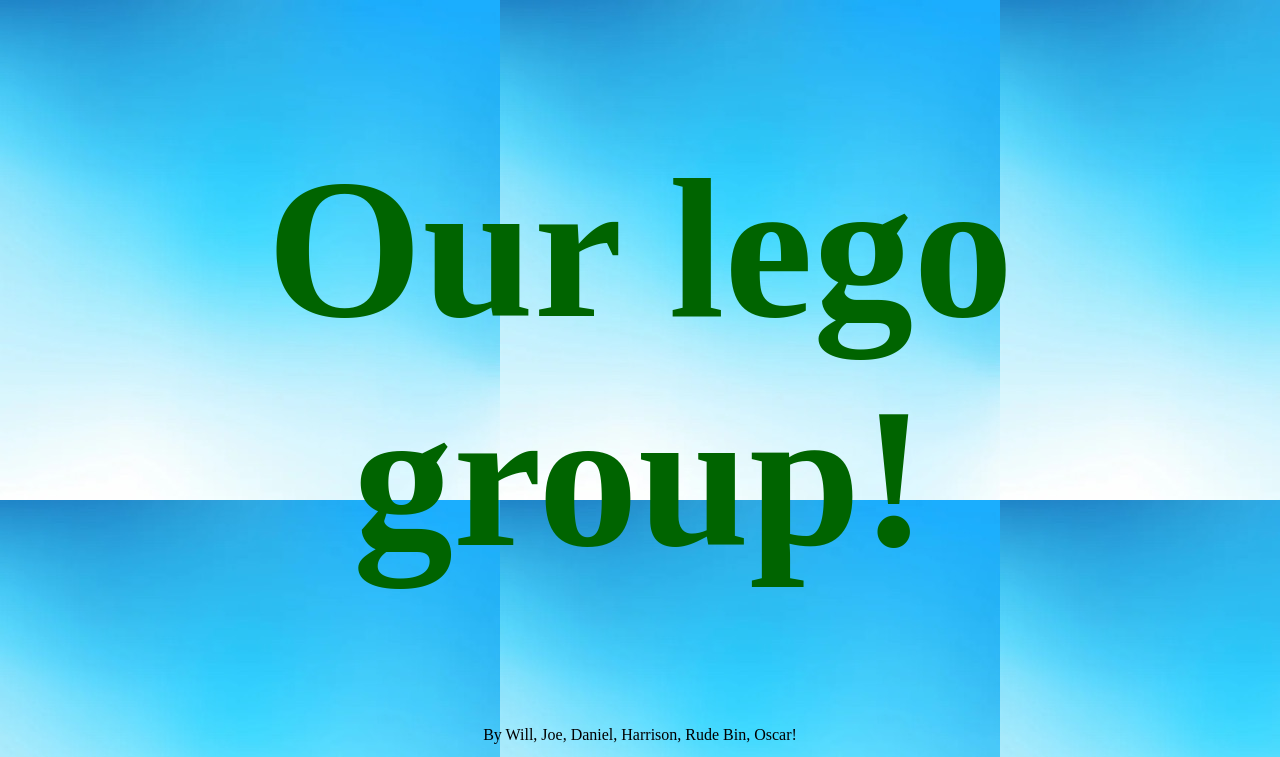
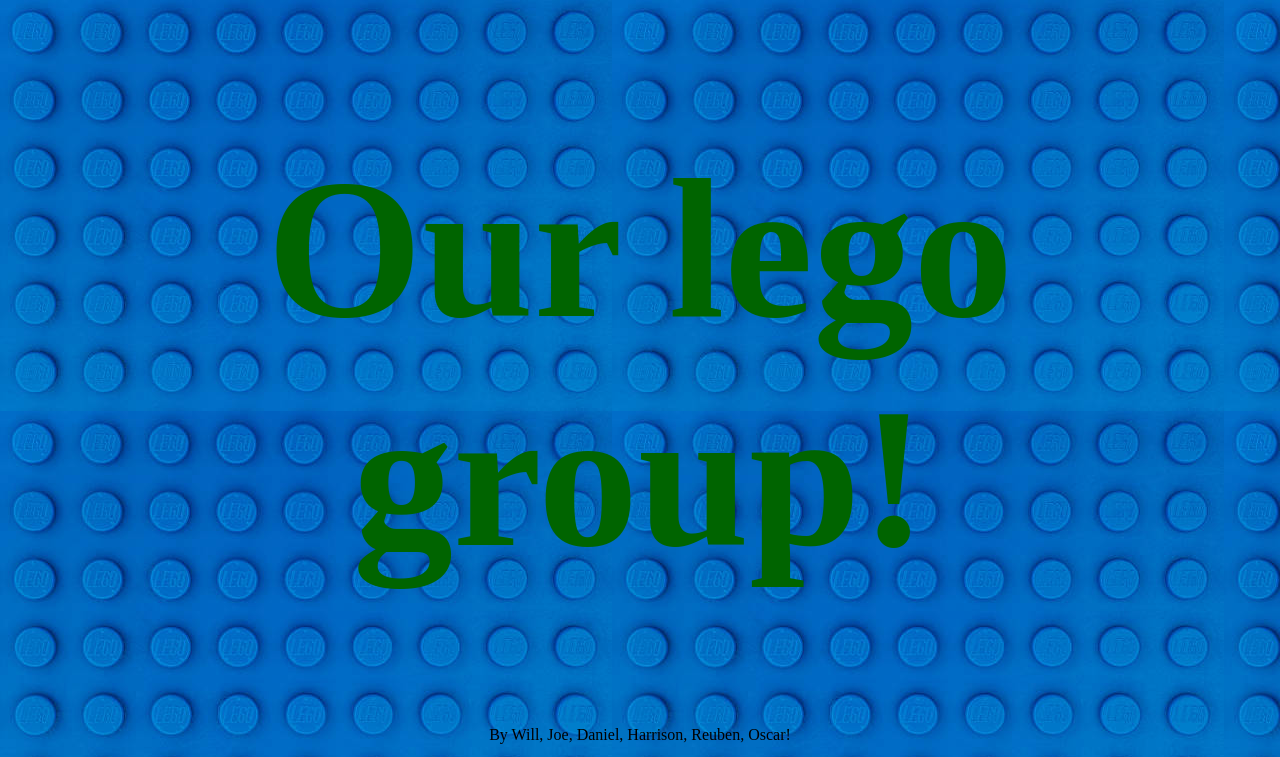
Before and after one commit to will-coleman/Lego-e, a plain HTML site: page index.html in a window 1280 px wide. Shown: the top 757 px of the page. Drawn offline with Linux system fonts and the light colour scheme.

Commit message:
Update index.html

```diff
--- a/index.html
+++ b/index.html
@@ -6,7 +6,7 @@
 
  <style>
 body {
-  background-image: url('9077ED1F-1AE0-4B16-A67A-8AB2C929A73A.jpeg');
+  background-image: url('D2F35CB9-7DAF-4FE7-9217-7421B15E9E65.jpeg');
 
 }
 </style>
@@ -15,7 +15,7 @@
 <body>
 <center>
 <h1 style="color:darkgreen;font-size:200px;">Our lego group!</h1>
-<p>By Will, Joe, Daniel, Harrison, Rude Bin, Oscar!</p>
+<p>By Will, Joe, Daniel, Harrison, Reuben, Oscar!</p>
 
 <video width="400" controls>
   <source src="IMG_1144.MOV" type="video/mp4">
```
